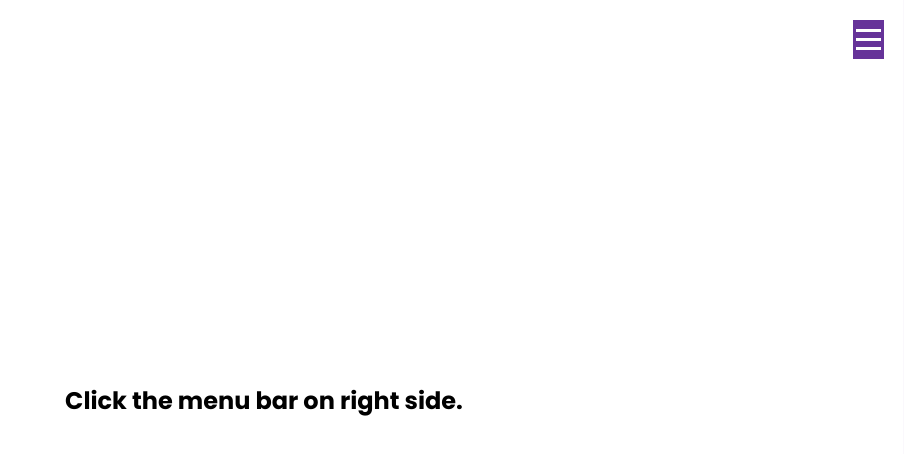
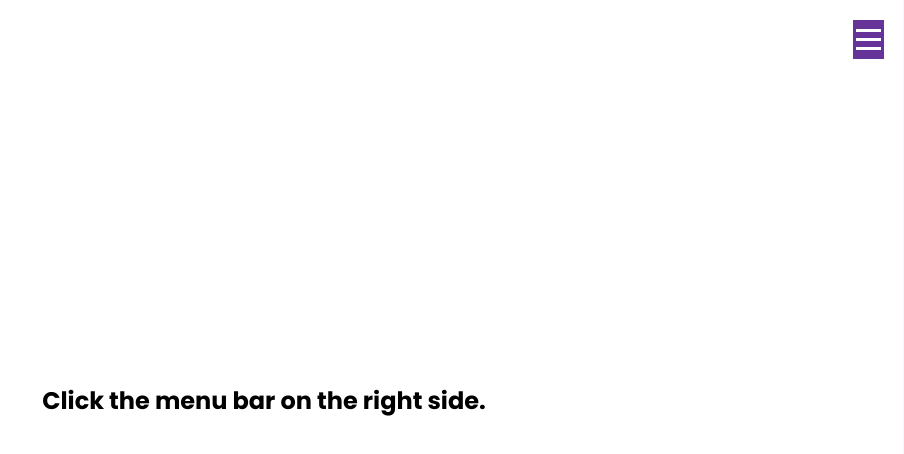
Before and after one commit to akankha/hamburger-button, a plain HTML site: page index.html in a window 1280 px wide. Shown: the whole page, without its empty margins (376-1280 px from the left). Drawn offline with Linux system fonts and the light colour scheme.

Commit message:
Text edit

```diff
--- a/index.html
+++ b/index.html
@@ -9,7 +9,7 @@
 <body>
 
     <div class="center">
-        <h2>Click the menu bar on right side.</h2>
+        <h2>Click the menu bar on the right side.</h2>
     </div>
 
     <div class="button" id="btn"">
```
